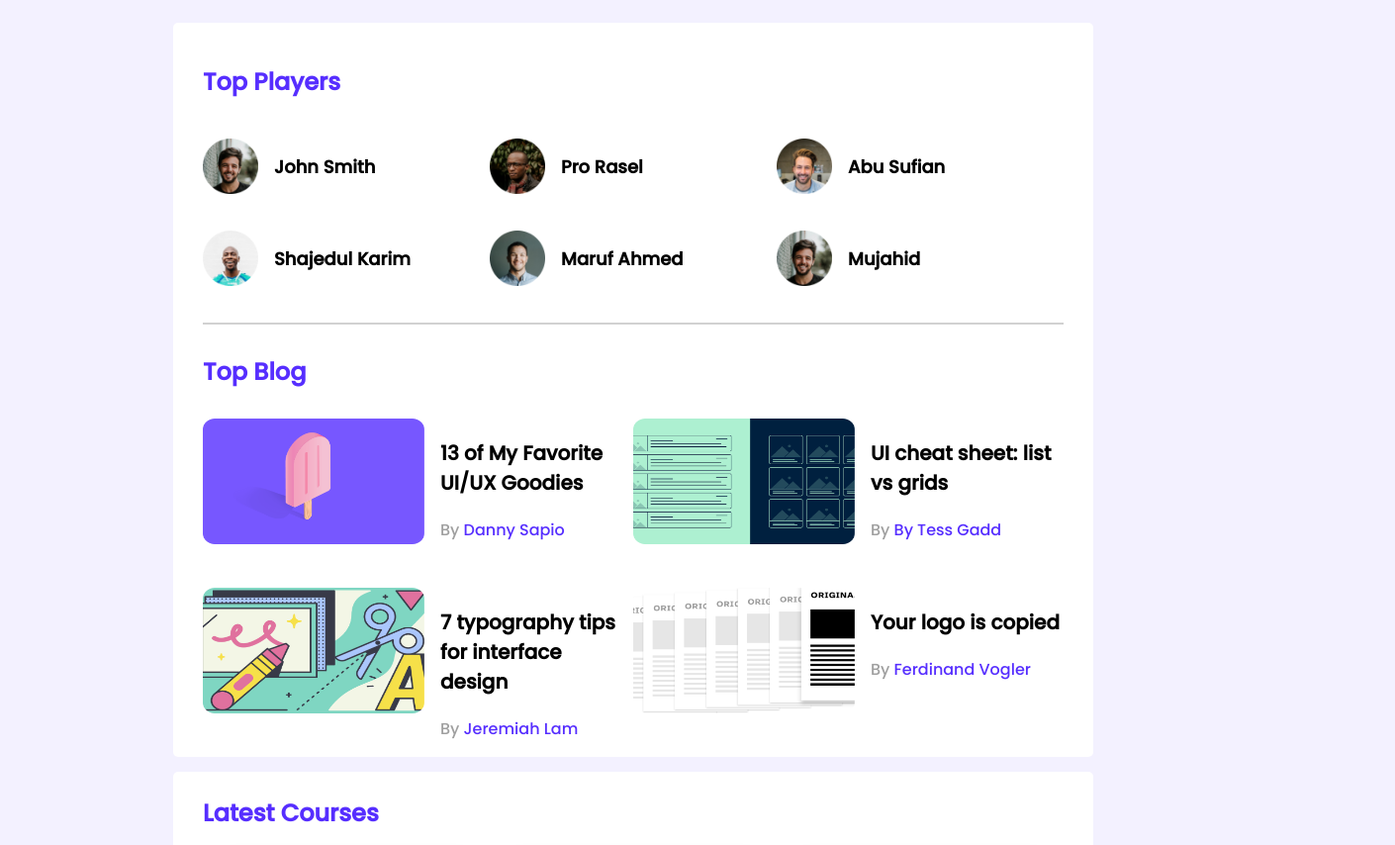
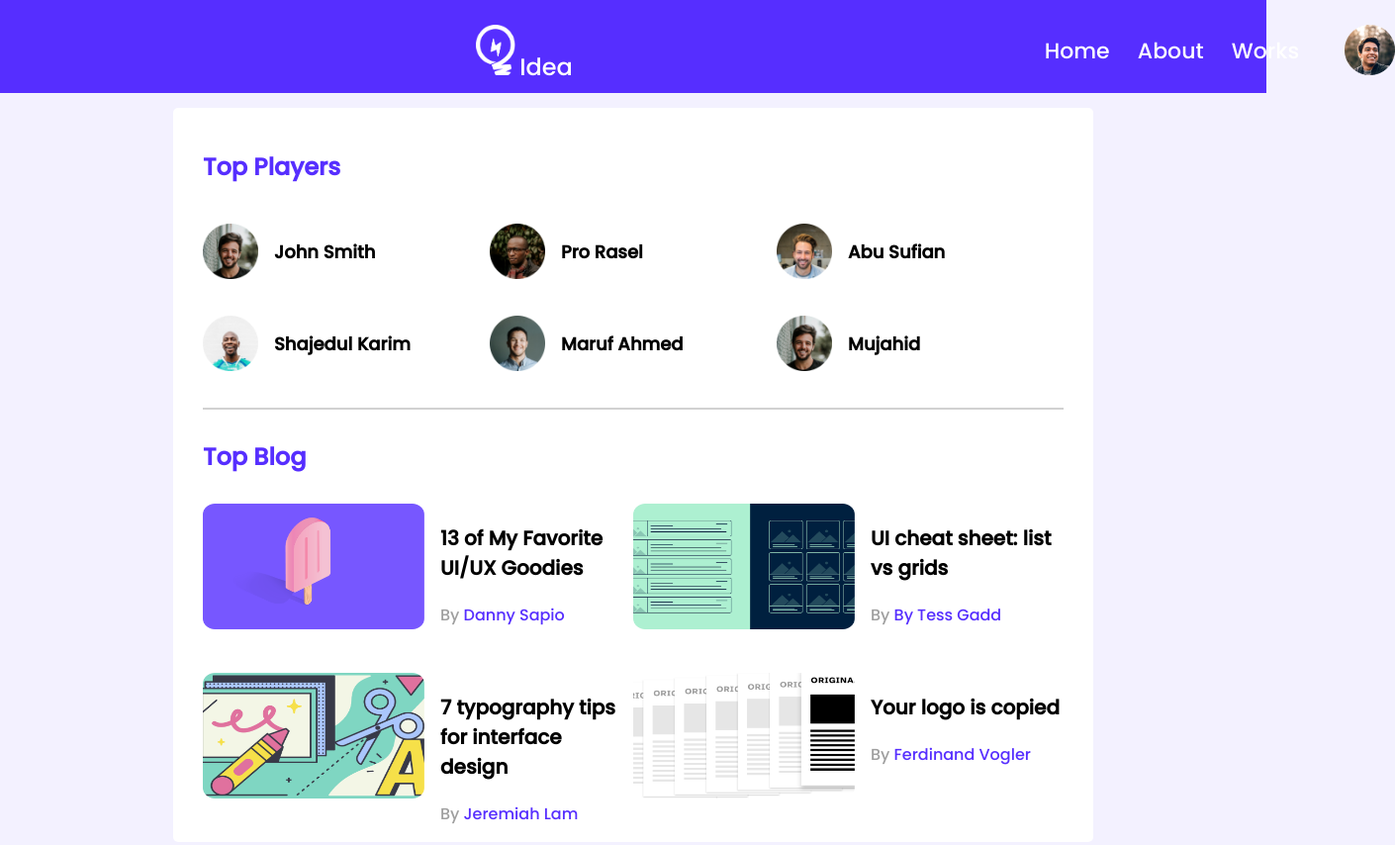
Before and after one commit to uttamsaha/leader-board, a plain HTML site: page index.html in a window 1280 px wide. Shown: the top 854 px of the page at 99% size, 1410 px wide, since content can reach past the window. Drawn offline with Linux system fonts and the light colour scheme.

Commit message:
header added

```diff
--- a/css/style.css
+++ b/css/style.css
@@ -2,6 +2,7 @@
 body {
   font-family: "Poppins", sans-serif;
   background-color: #f3f1ff;
+  margin: 0;
 }
 main {
   display: flex;
@@ -89,15 +90,15 @@ hr {
 .course {
   width: 252px;
   height: 269px;
-  padding:15px 5px 15px 5px;
+  padding: 15px 5px 15px 5px;
   filter: drop-shadow(0px 5.34229px 13.3557px rgba(0, 0, 0, 0.05));
-  background-color: #FFFFFF;
+  background-color: #ffffff;
   border-radius: 15px;
 }
-.courses{
-    display: flex;
-    justify-content: space-around;
-    margin-bottom: 40px;
+.courses {
+  display: flex;
+  justify-content: space-around;
+  margin-bottom: 40px;
 }
 .courses .course img {
   width: 224px;
@@ -133,9 +134,51 @@ hr {
 .course-title {
   font-size: 20px;
 }
-.latest-course-title{
+.latest-course-title {
   font-size: 24px;
   color: #562eff;
   margin-top: 24px;
   margin-bottom: 30px;
 }
+
+header {
+  height: 94px;
+  background-color: #562eff;
+}
+.head{
+  width: 929px;
+  height: 94px;
+  /* background-color: white; */
+  margin-left: 481px;
+}
+.left-icon img{
+  width: 40px;
+  height: 51px;
+  margin-top: 25px;
+}
+.idea-logo{
+  color: #FFFFFF;;
+  font-weight: 500;
+  font-size: 24px;
+}
+
+.logo{
+  width: 51px;
+  height: 51px;
+  margin-top: 25px;
+}
+.head-items{
+  display: flex;
+  justify-content: space-between;
+}
+
+.right-icon a{
+  text-decoration: none;
+  color: #FFFFFF;
+  font-size: 22px;
+  margin-right: 24px;
+}
+.right-icon{
+  margin-left: 455px;
+  margin-top: 35px;
+}
--- a/index.html
+++ b/index.html
@@ -14,7 +14,26 @@
     <link rel="stylesheet" href="css/style.css" />
   </head>
   <body>
+    <!-- Header Area -->
+    <header>
+      <div class="head">
+        <div class="head-items">
+          <div class="left-icon">
+            <img src="images/icons/logo.png" alt="" />
+            <span class="idea-logo">Idea</span>
+          </div>
+          <div class="right-icon">
+            <a href="">Home</a>
+            <a href="">About</a>
+            <a href="">Works</a>
+
+          </div>
+           <img class="logo" src="images/icons/profile.png" alt="" />
+        </div>
+      </div>
+    </header>
     <!-- main area  -->
+
     <main>
       <section class="contaienr">
         <h1 class="section-title">Top Players</h1>
@@ -128,9 +147,17 @@
               <span class="course-author">Reed Krakoff.</span>
             </div>
             <div class="course-info">
-              <div class="course-star"><i class="fas fa-star"></i> <i class="fas fa-star"></i> <i class="fas fa-star"></i> <i class="fas fa-star"></i> <i class="fas fa-star unfilled-star"></i> </div>
+              <div class="course-star">
+                <i class="fas fa-star"></i> <i class="fas fa-star"></i>
+                <i class="fas fa-star"></i> <i class="fas fa-star"></i>
+                <i class="fas fa-star unfilled-star"></i>
+              </div>
               <span class="rating">4.5</span>
-              <div class="course-time"><span class="time-bg"><i class="far fa-clock"></i> 01.30 hr</span></div>
+              <div class="course-time">
+                <span class="time-bg"
+                  ><i class="far fa-clock"></i> 01.30 hr</span
+                >
+              </div>
             </div>
           </div>
           <div class="course">
@@ -142,9 +169,17 @@
               <span class="course-author">Walter Scott.</span>
             </div>
             <div class="course-info">
-              <div class="course-star"><i class="fas fa-star"></i> <i class="fas fa-star"></i> <i class="fas fa-star"></i> <i class="fas fa-star"></i> <i class="fas fa-star unfilled-star"></i> </div>
+              <div class="course-star">
+                <i class="fas fa-star"></i> <i class="fas fa-star"></i>
+                <i class="fas fa-star"></i> <i class="fas fa-star"></i>
+                <i class="fas fa-star unfilled-star"></i>
+              </div>
               <span class="rating">4.5</span>
-              <div class="course-time"><span class="time-bg"><i class="far fa-clock"></i> 01.30 hr</span></div>
+              <div class="course-time">
+                <span class="time-bg"
+                  ><i class="far fa-clock"></i> 01.30 hr</span
+                >
+              </div>
             </div>
           </div>
           <div class="course">
@@ -156,9 +191,17 @@
               <span class="course-author">Reed Krakoff.</span>
             </div>
             <div class="course-info">
-              <div class="course-star"><i class="fas fa-star"></i> <i class="fas fa-star"></i> <i class="fas fa-star"></i> <i class="fas fa-star"></i> <i class="fas fa-star unfilled-star"></i> </div>
+              <div class="course-star">
+                <i class="fas fa-star"></i> <i class="fas fa-star"></i>
+                <i class="fas fa-star"></i> <i class="fas fa-star"></i>
+                <i class="fas fa-star unfilled-star"></i>
+              </div>
               <span class="rating">4.5</span>
-              <div class="course-time"><span class="time-bg"><i class="far fa-clock"></i> 01.30 hr</span></div>
+              <div class="course-time">
+                <span class="time-bg"
+                  ><i class="far fa-clock"></i> 01.30 hr</span
+                >
+              </div>
             </div>
           </div>
         </div>
```
